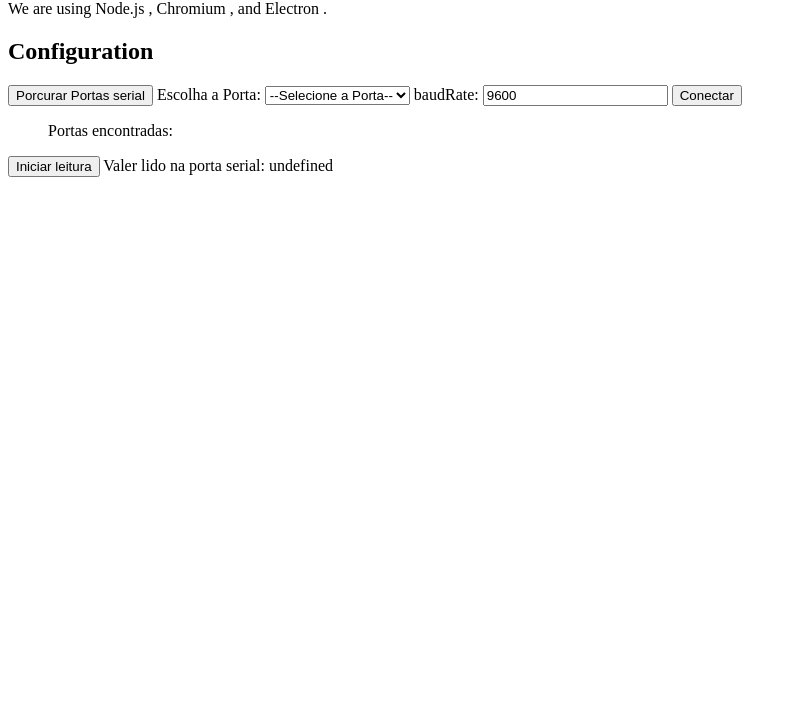
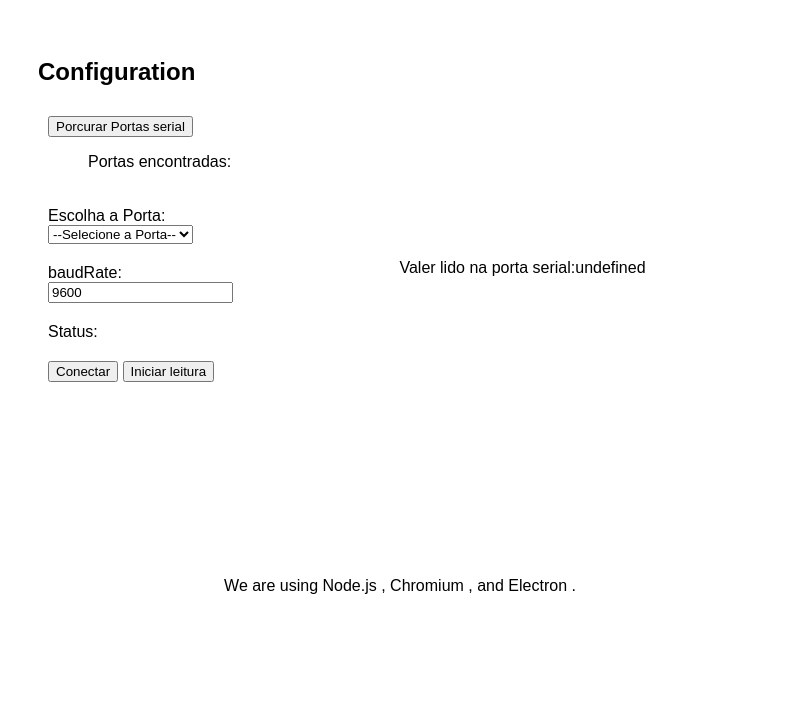
Before and after one commit to LeandroFogaca/read_serialport_electron, an Electron app: page index.html in a window 800 px wide. Shown: the part 80-800 px from the top of the page. Drawn offline with Linux system fonts and the light colour scheme.

Commit message:
Ajuste Layout

```diff
--- a/index.html
+++ b/index.html
@@ -8,39 +8,65 @@
     <title>Interface serial port!</title>
   </head>
   <body>
-    <h1>IHM to read serial port!</h1>
-    We are using Node.js <span id="node-version"></span>,
-    Chromium <span id="chrome-version"></span>,
-    and Electron <span id="electron-version"></span>.
 
-    <h2>Configuration</h2>
+    <header>
+      <h1>IHM to read serial port!</h1>
+    </header>
 
-    <div></div>
-    <button id="listports">Porcurar Portas serial</button>
 
-    <label for="pet-select">Escolha a Porta:</label>
+    <div class="grid-container">
 
-  <select name="ports" id="port-select">
-      <option value="">--Selecione a Porta--</option>
+      <div class="config">
 
-  </select>
-  <label>baudRate:</label>
-  <input id="baudRate" type="number" value="9600"></input>
-  <button id="connect">Conectar</button>
-  <label id="status"></label>
+        <h2>Configuration</h2>
+
+        <div>
+          <button id="listports">Porcurar Portas serial</button>
+          <ul>Portas encontradas: <span id="ports-list">
+          </span>
+          </ul>
+
+        </div>
+
+       <div>
+         <label>Escolha a Porta:</label>
+         <select name="ports" id="port-select">
+           <option value="">--Selecione a Porta--</option>
+          </select>
+       </div>
+
+        <div>
+          <label>baudRate:</label>
+          <input id="baudRate" type="number" value="9600"></input>
+        </div>
+
+        <div>
+          <label>Status: </label>
+          <label id="status"></label>
+        </div>
+
+        <div>
+          <button id="connect">Conectar</button>
+          <button id="start">Iniciar leitura</button>
+        </div>
+  </div>
+
+  <div class="dashboard">
+
+    <label>Valer lido na porta serial:</label>
+    <label id="output"></label>
+
+  </div>
 
 
 
-    <ul>Portas encontradas: <strong id="ports-list"></strong></ul>
 
-
-    <div>
-
-      <button id="start">Iniciar leitura</button>
-      <label>Valer lido na porta serial:</label>
-      <label id="output"></label>
-    </div>
-
+  </div class="flx-container">
+    <footer>
+      We are using Node.js <span id="node-version"></span>,
+      Chromium <span id="chrome-version"></span>,
+      and Electron <span id="electron-version"></span>.
+    </footer>
 
 
     <!-- You can also require other files to run in this process -->
--- a/styles.css
+++ b/styles.css
@@ -1,3 +1,59 @@
 /* styles.css */
 
 /* Add styles here to customize the appearance of your app */
+
+html {
+    height: 100%;
+    min-height: 100%;
+}
+
+header {
+    text-align: center;
+}
+
+body {
+    font-family: Arial, Helvetica, sans-serif;
+    display: flex;
+    flex-direction: column;
+    min-height: 90%;
+  }
+
+/* Style the footer */
+footer {
+    background-color: rgb(255, 255, 255);
+    padding: 10px;
+    text-align: center;
+    color: rgb(0, 0, 0);
+    margin-top: 5%;
+}
+
+/* Create two columns/boxes that floats next to each other */
+.config {
+    /* display: flex; */
+    float: left;
+    width: auto;
+    background: rgb(255, 255, 255);
+    padding: 20px;
+    min-height: 100%;
+    align-items: center;
+  }
+
+.config > div {
+    padding: 10px;
+}
+
+.grid-container {
+    display: flex;
+    height: 500px;
+    padding: 10px;
+    flex-direction: row;
+
+}
+
+.dashboard {
+    display: flex;
+    text-align: center;
+    width: 100% ;
+    align-items: center;
+    justify-content: center;
+}
```
